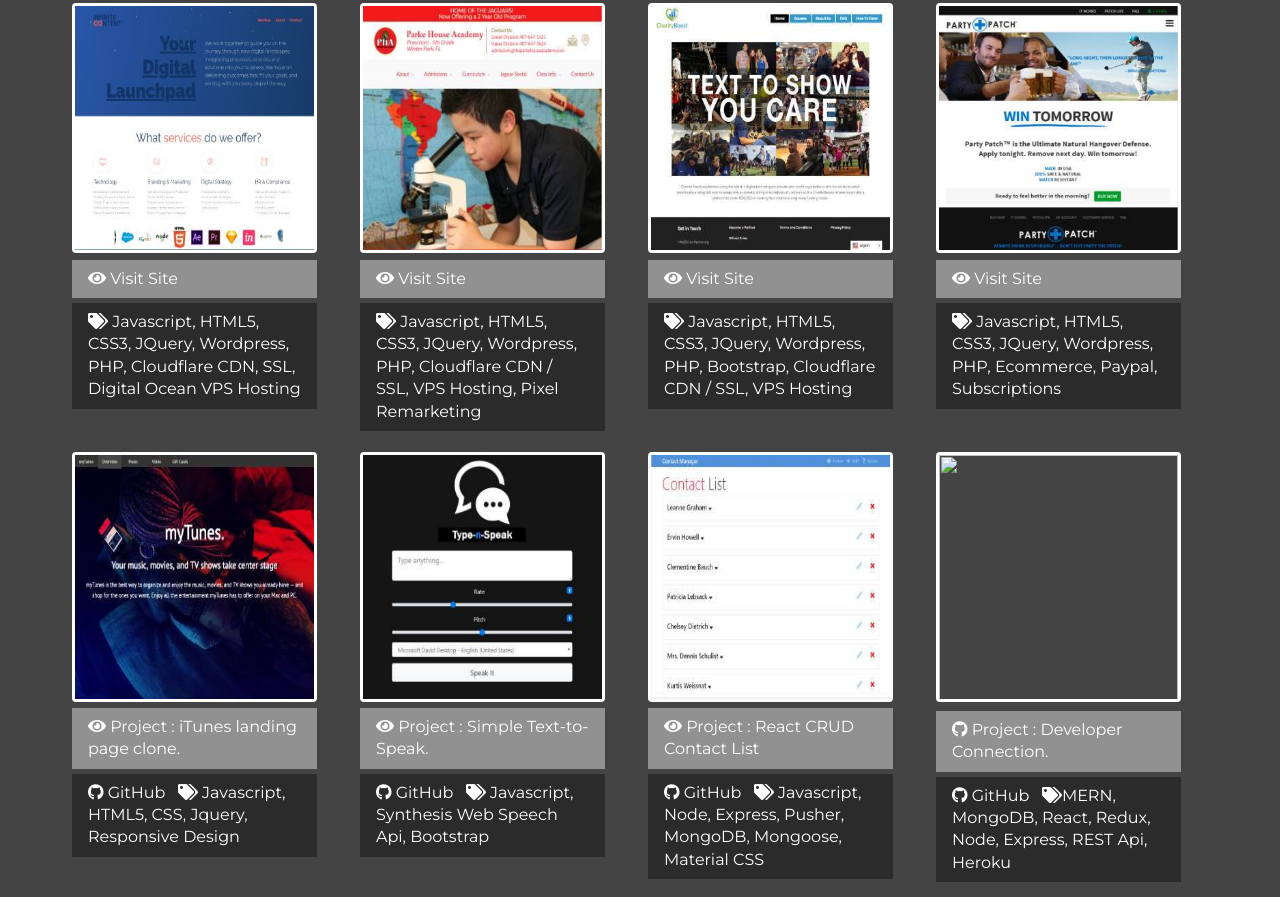
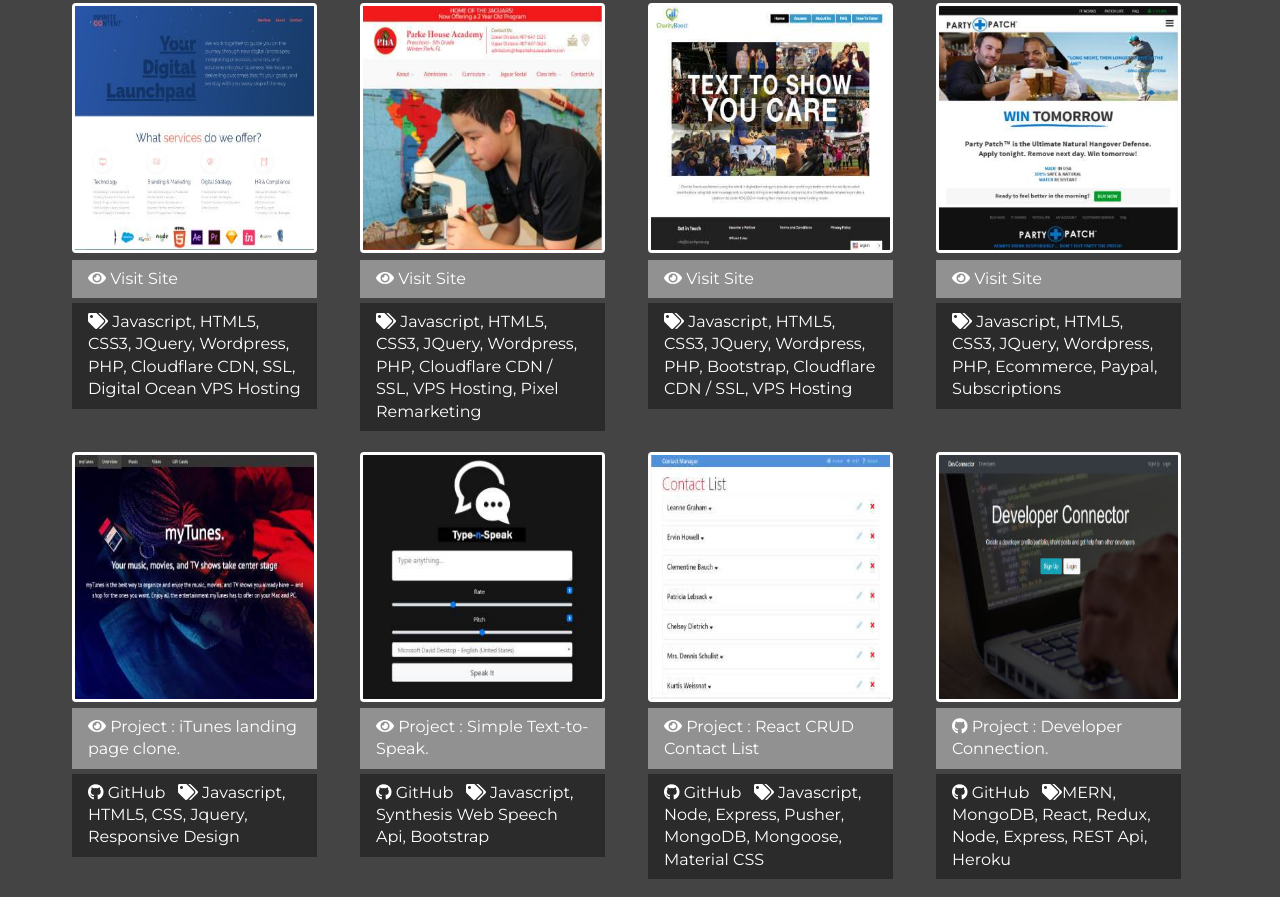
Before and after one commit to thomasmartin86/myportfolio, a website: page dist/work.html in a window 1280 px wide. Shown: the part 275-1172 px from the top of the page. Drawn offline with nearby package versions, Linux system fonts and the light colour scheme.

Commit message:
img link fix

```diff
--- a/dist/work.html
+++ b/dist/work.html
@@ -143,7 +143,7 @@
             <div class="item">
                 <a href="https://polar-cliffs-56621.herokuapp.com/">
                     <div class="toolTip"></div>
-                    <img class="devTools" src="./img/devconnector-prog.jpg alt=" weather forecast app">
+                    <img class="devTools" src="./img/devconnector-prog.jpg" alt=" weather forecast app">
                 </a>
                 <a href="https://polar-cliffs-56621.herokuapp.com/" class="btn-light">
                     <i class="fab fa-github"></i> Project : Developer Connection.
```
